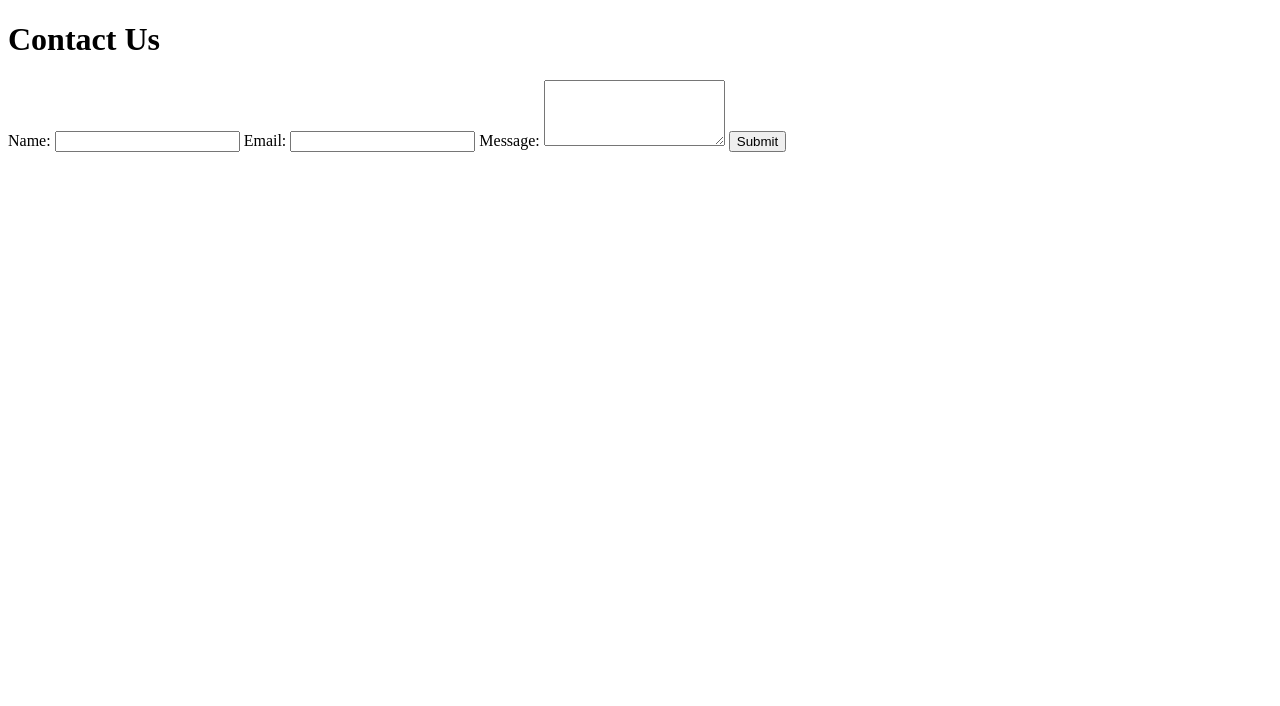
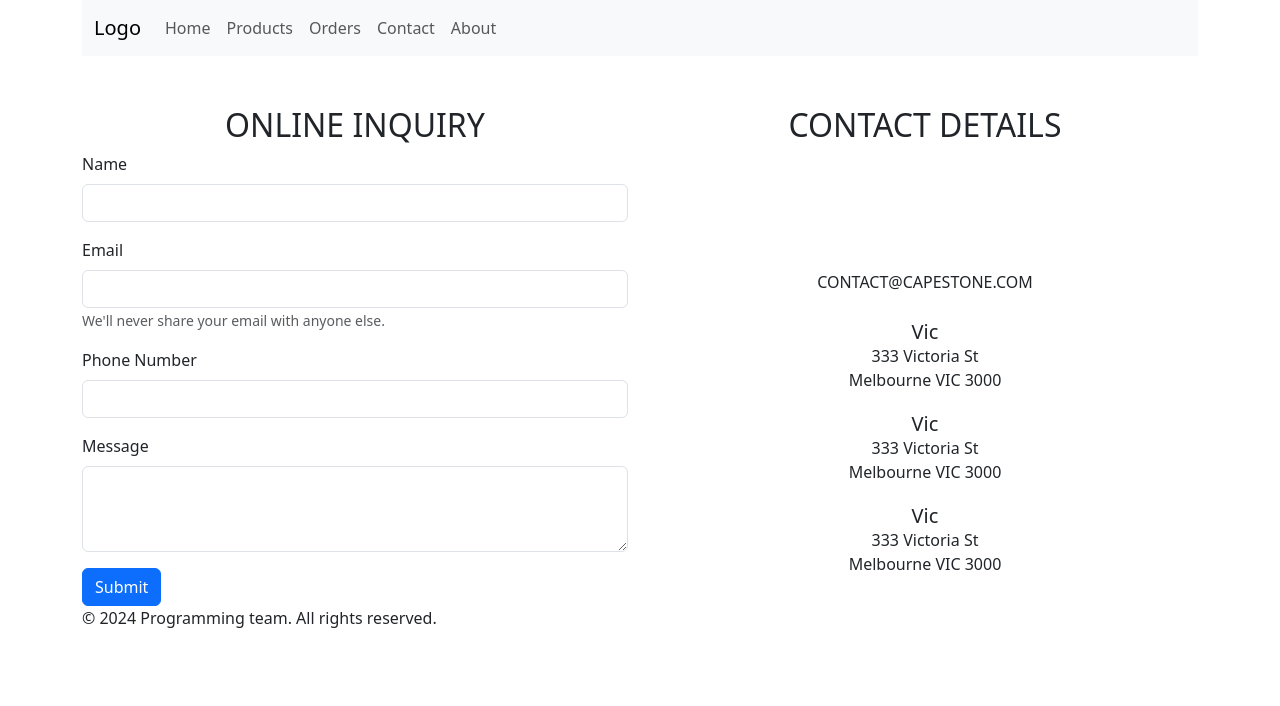
Before and after one commit to qiaoli116/2024-prj-1, a plain HTML site: page Contact.html in a window 1280 px wide. Drawn offline with nearby package versions, Linux system fonts and the light colour scheme.

Commit message:
updated contact page

```diff
--- a/Contact.html
+++ b/Contact.html
@@ -1,23 +1,146 @@
 <!DOCTYPE html>
 <html lang="en">
   <head>
-    <meta charset="UTF-8" />
-    <meta http-equiv="X-UA-Compatible" content="IE=edge" />
-    <meta name="viewport" content="width=device-width, initial-scale=1.0" />
-    <title>Contact Us</title>
+    <meta charset="utf-8" />
+    <meta name="viewport" content="width=device-width, initial-scale=1" />
+    <title>Bootstrap demo</title>
+    <link
+      href="https://cdn.jsdelivr.net/npm/bootstrap@5.3.2/dist/css/bootstrap.min.css"
+      rel="stylesheet"
+      integrity="sha384-T3c6CoIi6uLrA9TneNEoa7RxnatzjcDSCmG1MXxSR1GAsXEV/Dwwykc2MPK8M2HN"
+      crossorigin="anonymous"
+    />
+    <style>
+      .address-container {
+        display: flex;
+        flex-direction: column;
+        align-items: center;
+        justify-content: center;
+        height: 100%;
+      }
+      .address-card {
+        text-align: center;
+        padding: 10px;
+        border-radius: 5px;
+      }
+
+      .contact-details {
+        text-align: center;
+        margin-top: 50px;
+      }
+    </style>
   </head>
+
   <body>
+    <!-- start of the codes-->
     <div class="container">
-      <h1>Contact Us</h1>
-      <form action="#" method="post">
-        <label for="name">Name:</label>
-        <input type="text" id="name" name="name" required />
-        <label for="email">Email:</label>
-        <input type="text" id="email" name="email" required />
-        <label for="message">Message:</label>
-        <textarea id="message" name="message" rows="4" required></textarea>
-        <input type="submit" value="Submit" />
-      </form>
+      <header>
+        <nav class="navbar navbar-expand-lg bg-body-tertiary">
+          <div class="container-fluid">
+            <a class="navbar-brand" href="#">Logo</a>
+            <button
+              class="navbar-toggler"
+              type="button"
+              data-bs-toggle="collapse"
+              data-bs-target="#navbarNav"
+              aria-controls="navbarNav"
+              aria-expanded="false"
+              aria-label="Toggle navigation"
+            >
+              <span class="navbar-toggler-icon"></span>
+            </button>
+            <div class="collapse navbar-collapse" id="navbarNav">
+              <ul class="navbar-nav">
+                <li class="nav-item">
+                  <a class="nav-link" aria-current="page" href="#">Home</a>
+                </li>
+                <li class="nav-item">
+                  <a class="nav-link" href="#">Products</a>
+                </li>
+                <li class="nav-item">
+                  <a class="nav-link" href="#">Orders</a>
+                </li>
+                <li class="nav-item">
+                  <a class="nav-link" href="#">Contact</a>
+                </li>
+                <li class="nav-item">
+                  <a class="nav-link" href="#">About</a>
+                </li>
+              </ul>
+            </div>
+          </div>
+        </nav>
+      </header>
+      <main>
+        <div class="row">
+          <div class="col-md-6">
+            <h2 class="contact-details">ONLINE INQUIRY</h2>
+            <form>
+              <div class="mb-3">
+                <label for="name" class="form-label">Name</label>
+                <input
+                  type="text"
+                  class="form-control"
+                  id="name"
+                  aria-describedby="nameHelp"
+                />
+              </div>
+              <div class="mb-3">
+                <label for="email" class="form-label">Email</label>
+                <input
+                  type="email"
+                  class="form-control"
+                  id="email"
+                  aria-describedby="emailHelp"
+                />
+                <small id="emailHelp" class="form-text text-muted"
+                  >We'll never share your email with anyone else.</small
+                >
+              </div>
+              <div class="mb-3">
+                <label for="phone" class="form-label">Phone Number</label>
+                <input
+                  type="tel"
+                  class="form-control"
+                  id="phone"
+                  aria-describedby="phoneHelp"
+                />
+              </div>
+              <div class="mb-3">
+                <label for="message" class="form-label">Message</label>
+                <textarea class="form-control" id="message" rows="3"></textarea>
+              </div>
+              <button type="submit" class="btn btn-primary">Submit</button>
+            </form>
+          </div>
+          <div class="col-md-6">
+            <h2 class="contact-details">CONTACT DETAILS</h2>
+            <address class="address-container">
+              <p>CONTACT@CAPESTONE.COM</p>
+              <div class="address-card">
+                <h5 class="card-title">Vic</h5>
+                <p class="card-text">333 Victoria St<br />Melbourne VIC 3000</p>
+              </div>
+              <div class="address-card">
+                <h5 class="card-title">Vic</h5>
+                <p class="card-text">333 Victoria St<br />Melbourne VIC 3000</p>
+              </div>
+              <div class="address-card">
+                <h5 class="card-title">Vic</h5>
+                <p class="card-text">333 Victoria St<br />Melbourne VIC 3000</p>
+              </div>
+            </address>
+          </div>
+        </div>
+      </main>
+      <footer>
+        <p>&copy; 2024 Programming team. All rights reserved.</p>
+      </footer>
     </div>
+    <script
+      src="https://cdn.jsdelivr.net/npm/bootstrap@5.3.2/dist/js/bootstrap.bundle.min.js"
+      integrity="sha384-C6RzsynM9kWDrMNeT87bh95OGNyZPhcTNXj1NW7RuBCsyN/o0jlpcV8Qyq46cDfL"
+      crossorigin="anonymous"
+    ></script>
   </body>
 </html>
```
